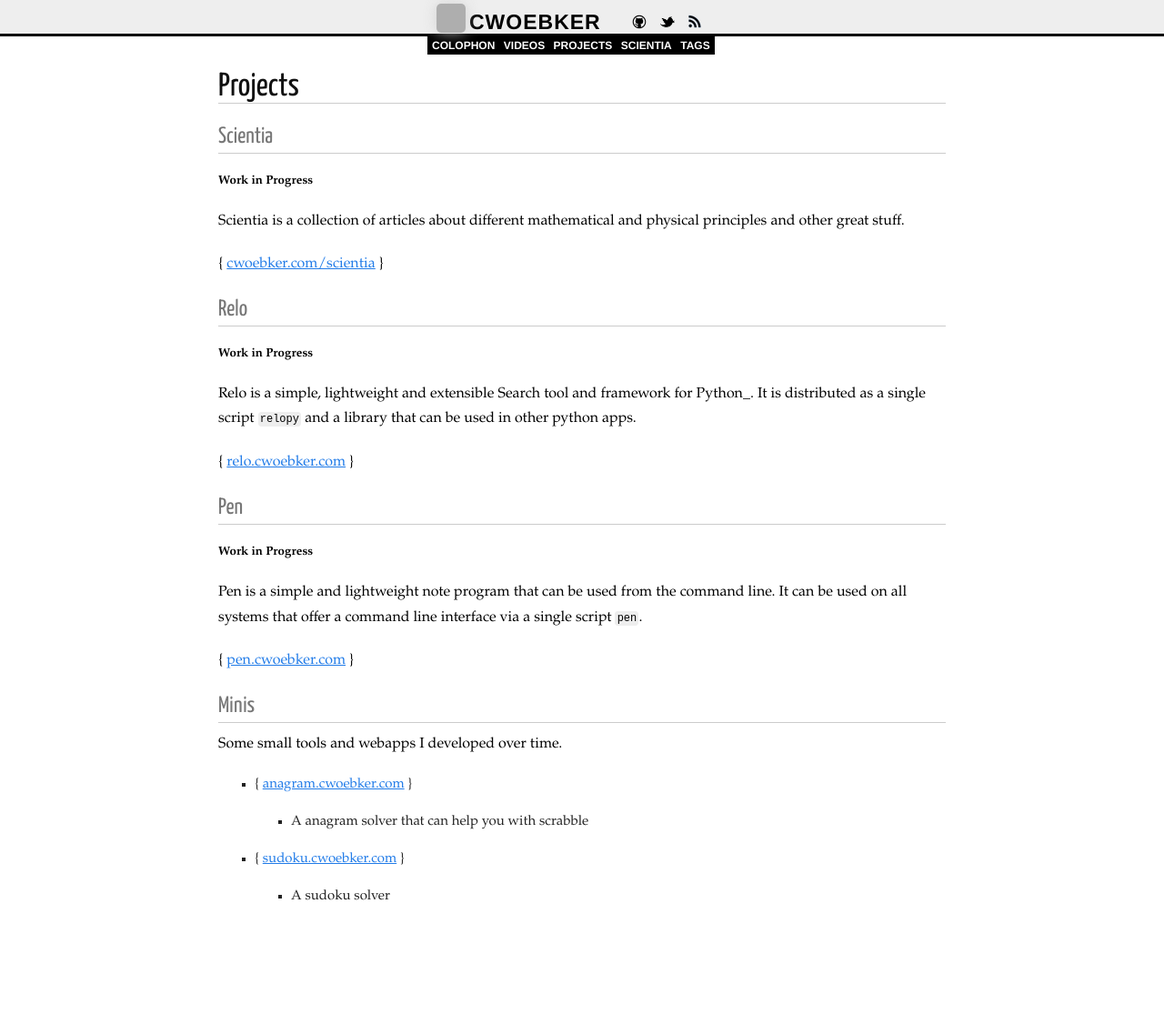
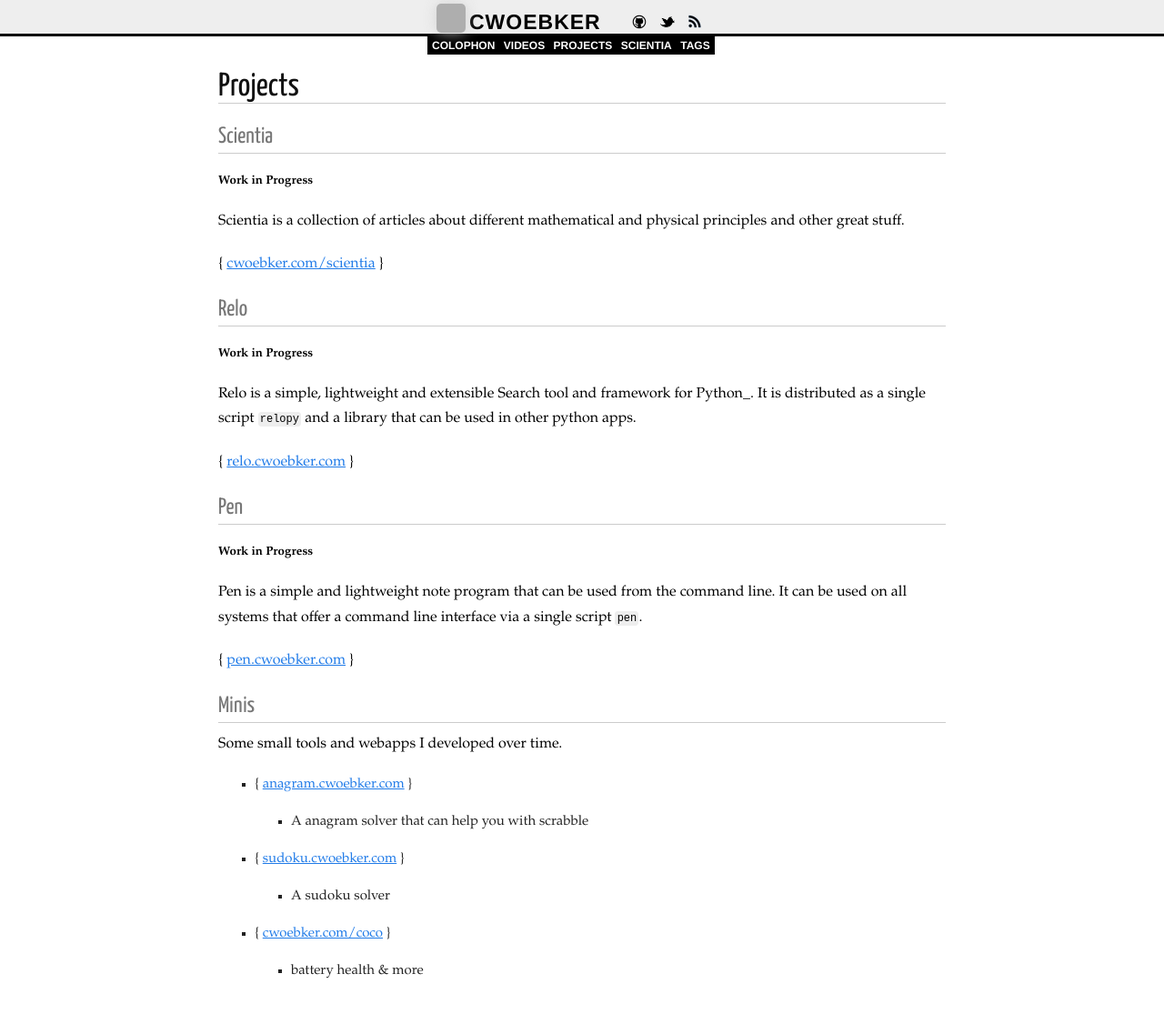
Before and after one commit to cwoebker/.com, a Jekyll site: the page built from projects.markdown, in a window 1280 px wide and 1178 px high. Shown: the top 1115 px of the window at 91% size. Built offline with Jekyll 4.4.1, drawn with Linux system fonts in a browser that asks for light colours; Markdown is read by kramdown in place of the engine named in the settings; grey boxes are pictures that could not be loaded.

Commit message:
added coco to project page

```diff
--- a/projects.markdown
+++ b/projects.markdown
@@ -38,3 +38,6 @@ Some small tools and webapps I developed over time.
 
 - { [sudoku.cwoebker.com](http://sudoku.cwoebker.com) }
     - A sudoku solver
+
+- { [cwoebker.com/coco](http://cwoebker.com/coco) }
+    - battery health & more
```
